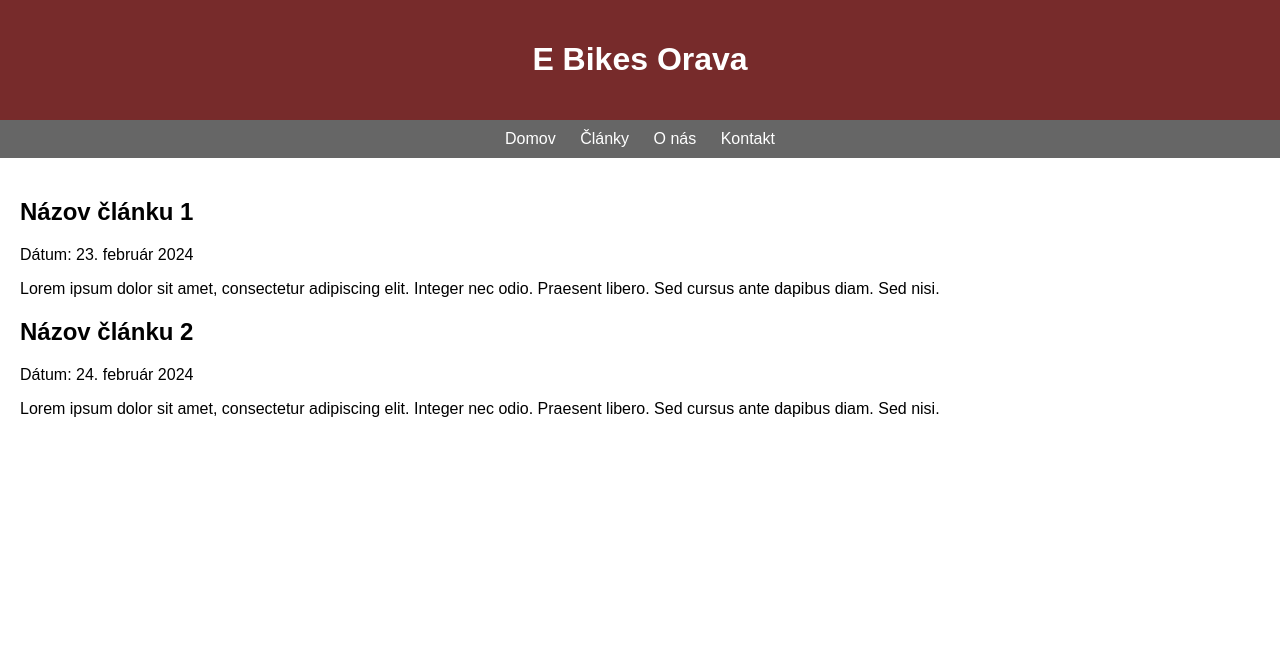
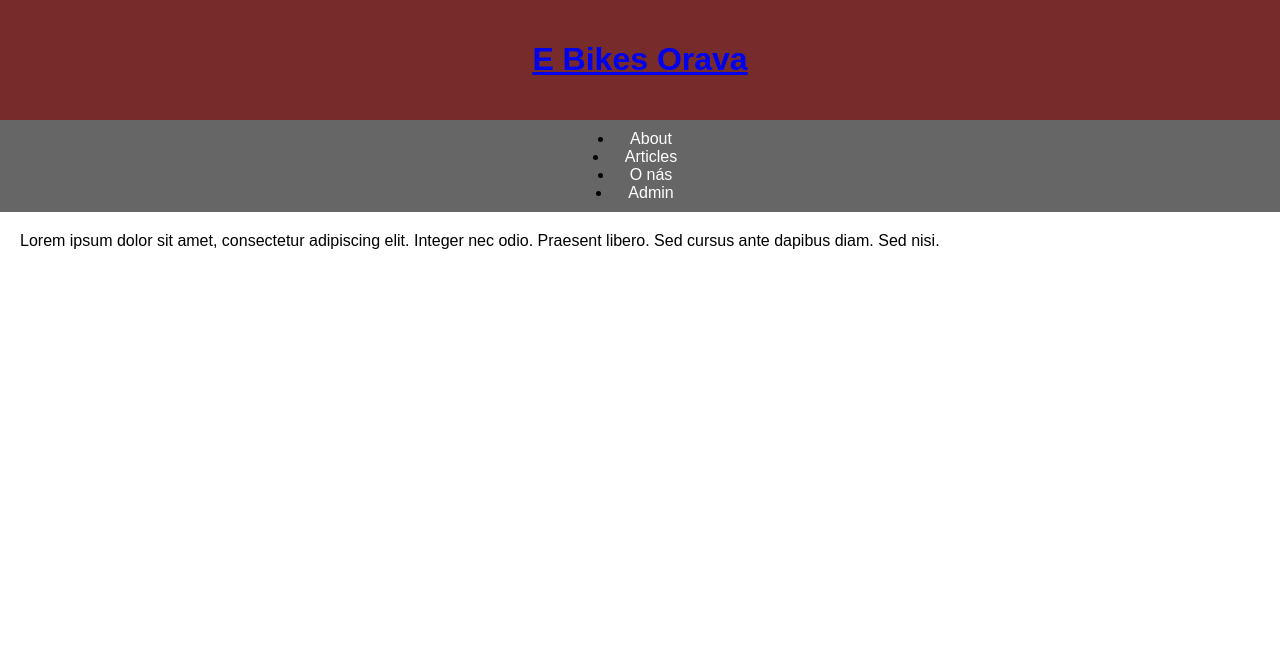
Before and after one commit to MikeFreeroam/flask_mojprojekt, a Flask app: page / in a window 1280 px wide. Shown: the top 658 px of the page. Run offline with Flask 3, Linux system fonts and the light colour scheme.

Commit message:
basic page layout and navigation

```diff
--- a/mdblog/app.py
+++ b/mdblog/app.py
@@ -10,3 +10,11 @@
 @flask_app.route("/about/")
 def view_about():
     return render_template("about.jinja")
+
+@flask_app.route("/admin/")
+def view_admin():
+    return render_template("admin.jinja")
+
+@flask_app.route("/articles/")
+def view_articles():
+    return render_template("articles.jinja")
--- /dev/null
+++ b/mdblog/templates/_main.jinja
@@ -0,0 +1,31 @@
+<!DOCTYPE html>
+<html lang="sk">
+<head>
+    <meta charset="UTF-8">
+    <meta name="viewport" content="width=device-width, initial-scale=1.0">
+    <title> {% block title %} {% endblock %} </title>
+    <link rel="stylesheet" type="text/css" href="{{ url_for('static', filename='css/main.css') }}">
+</head>
+<body>
+
+<header>
+    <h1> <a href="{{ url_for("view_welcome_page") }}"> E Bikes Orava </a></h1>
+</header>
+
+<nav>
+    <li> <a href="{{ url_for("view_about")}}">About</a> </li>
+    <li> <a href="{{ url_for("view_articles")}}">Articles</a> </li>
+    <li> <a href="#">O nás</a>
+    <li> <a href="{{ url_for("view_admin")}}">Admin</a> </li>
+</nav>
+
+<main>
+     {% block main %} {% endblock %}
+</main>
+
+<footer>
+    <p>&copy; 2024 Môj Blog. Všetky práva vyhradené.</p>
+</footer>
+
+</body>
+</html>
--- a/mdblog/templates/welcome_page.jinja
+++ b/mdblog/templates/welcome_page.jinja
@@ -1,40 +1,7 @@
-<!DOCTYPE html>
-<html lang="sk">
-<head>
-    <meta charset="UTF-8">
-    <meta name="viewport" content="width=device-width, initial-scale=1.0">
-    <title>E Bikes Orava</title>
-    <link rel="stylesheet" type="text/css" href="{{ url_for('static', filename='css/main.css') }}">
-</head>
-<body>
+{% extends "_main.jinja" %}
 
-<header>
-    <h1>E Bikes Orava</h1>
-</header>
+{% block title %} Welcome to E Bikes Orava blog {% endblock %}
 
-<nav>
-    <a href="#">Domov</a>
-    <a href="#">Články</a>
-    <a href="#">O nás</a>
-    <a href="#">Kontakt</a>
-</nav>
-
-<main>
-    <article>
-        <h2>Názov článku 1</h2>
-        <p>Dátum: 23. február 2024</p>
-        <p>Lorem ipsum dolor sit amet, consectetur adipiscing elit. Integer nec odio. Praesent libero. Sed cursus ante dapibus diam. Sed nisi.</p>
-    </article>
-    <article>
-        <h2>Názov článku 2</h2>
-        <p>Dátum: 24. február 2024</p>
-        <p>Lorem ipsum dolor sit amet, consectetur adipiscing elit. Integer nec odio. Praesent libero. Sed cursus ante dapibus diam. Sed nisi.</p>
-    </article>
-</main>
-
-<footer>
-    <p>&copy; 2024 Môj Blog. Všetky práva vyhradené.</p>
-</footer>
-
-</body>
-</html>
+{% block main %}
+Lorem ipsum dolor sit amet, consectetur adipiscing elit. Integer nec odio. Praesent libero. Sed cursus ante dapibus diam. Sed nisi.
+{% endblock %}
```
Also changed, not shown: mdblog/templates/about.jinja (+6 -30 lines), mdblog/templates/admin.jinja (added, +7 -0 lines), mdblog/templates/articles.jinja (added, +7 -0 lines).
